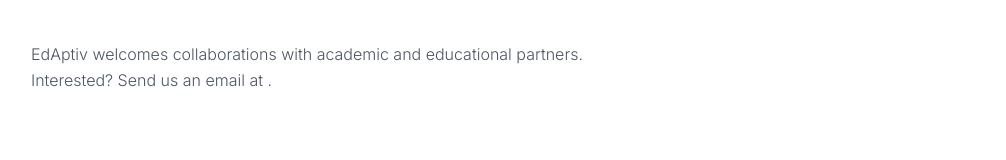
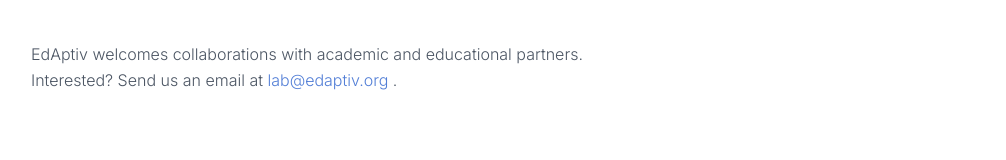
Before and after one commit to EdAptiv/lab-website, a plain HTML site: page site/pages/contact.html in a window 1280 px wide. Shown: the part 225-385 px from the top of the page, without its empty margins (33-1039 px from the left). Drawn offline with nearby package versions, Linux system fonts and the light colour scheme; a web font is replaced by a local one.

Commit message:
fix email contact page

```diff
--- a/site/pages/contact.html
+++ b/site/pages/contact.html
@@ -25,6 +25,7 @@
                 EdAptiv welcomes collaborations with academic and educational partners. <br>
                 Interested? Send us an email at
                 <a href="mailto:lab@edaptiv.org" class="text-[#527ED6] hover:text-[#005493]">
+                    lab@edaptiv.org
                 </a>.
             </p>
         </div>
```
